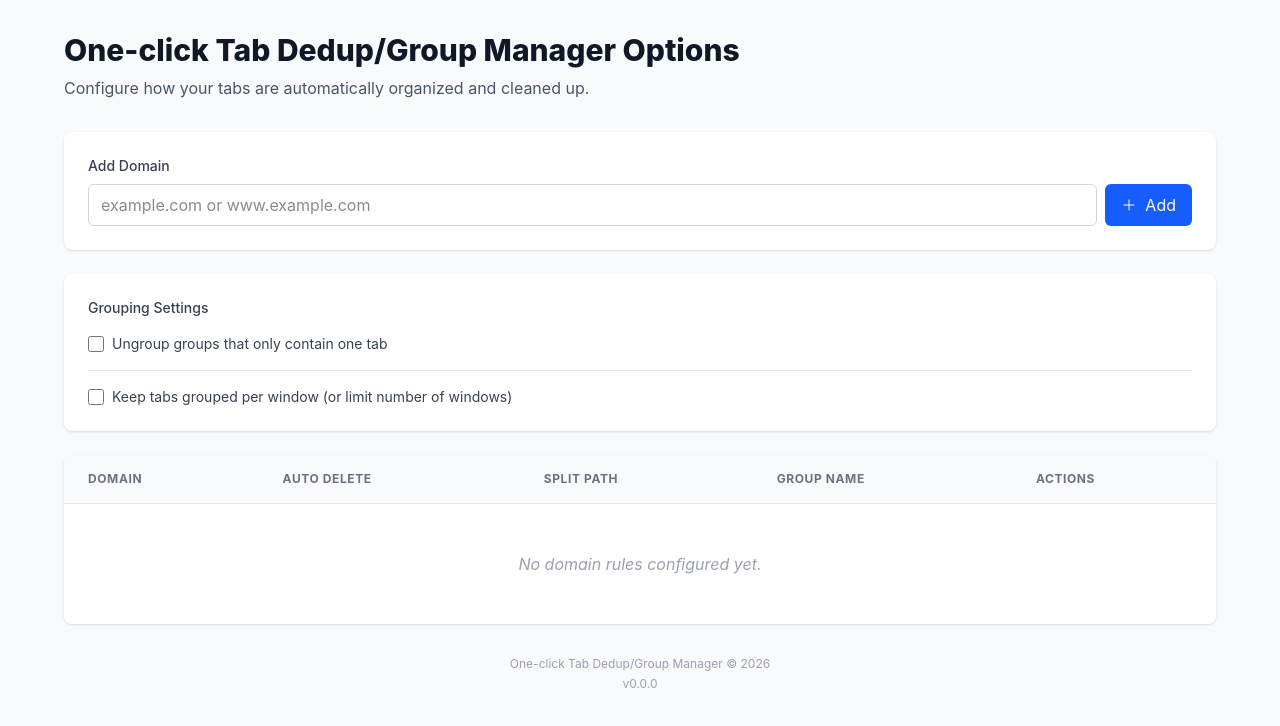
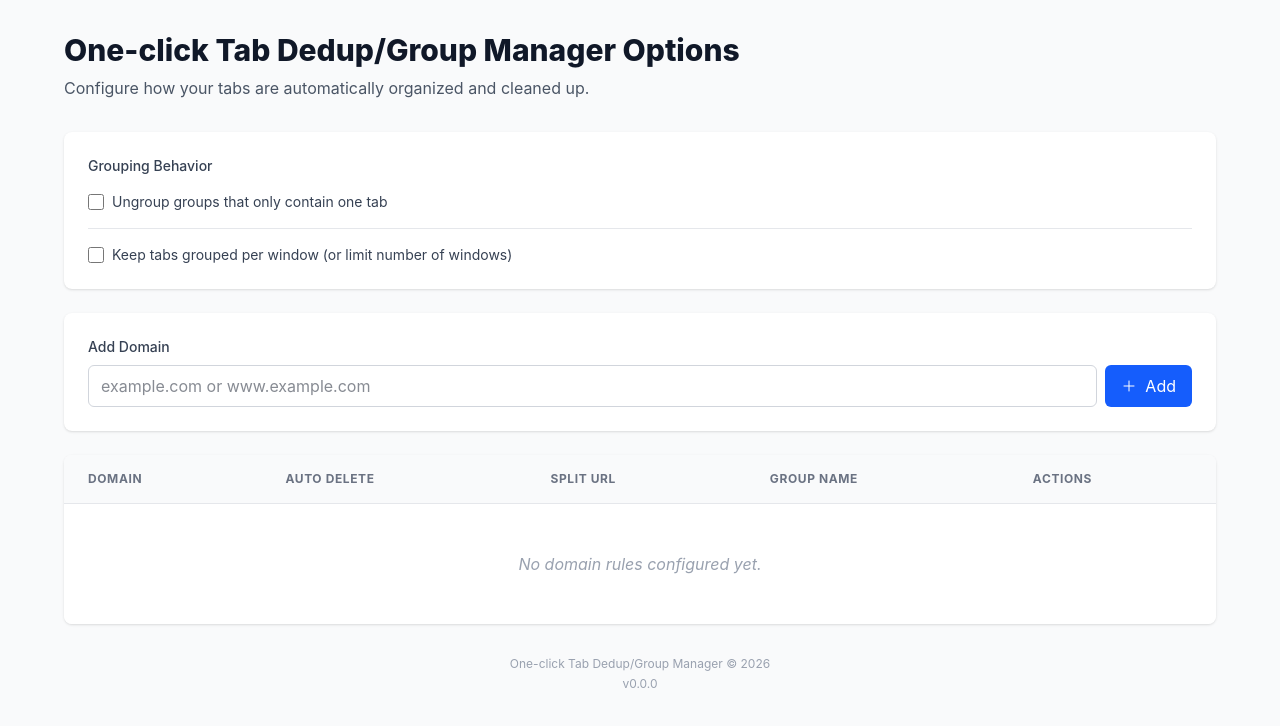
Before and after one commit to sonnywl/tab-dedup-manager, a React (Vite) app: page / in a window 1280 px wide. Shown: the top 726 px of the page. Built offline with nearby package versions, Linux system fonts and the light colour scheme.

Commit message:
visual continuity nit

```diff
--- a/public/updates.json
+++ b/public/updates.json
@@ -11,8 +11,8 @@
     "tab_dedup_manager@time_current.com": {
       "updates": [
         {
-          "version": "0.6.0",
-          "update_link": "https://sea-lion-app-i977g.ondigitalocean.app/web-ext-artifacts/be9d5ca55c914dcabde9-0.6.0.xpi"
+          "version": "0.6.1",
+          "update_link": "https://sea-lion-app-i977g.ondigitalocean.app/web-ext-artifacts/be9d5ca55c914dcabde9-0.6.1.xpi"
         }
       ]
     }
--- a/src/App.tsx
+++ b/src/App.tsx
@@ -175,7 +175,7 @@ const GroupingSettings = ({
 }) => (
   <section className="bg-white rounded-lg shadow p-6 mb-6">
     <label className="block text-sm font-medium text-gray-700 mb-4">
-      Grouping Settings
+      Grouping Behavior
     </label>
     <div className="space-y-4">
       <div className="flex items-center gap-4 border-b border-gray-200 pb-4">
@@ -327,14 +327,14 @@ const RuleRow = React.memo(
                 });
               }}
               className="w-14 px-1 py-1 text-sm border border-gray-300 rounded focus:outline-none focus:ring-2 focus:ring-blue-500 disabled:opacity-50"
-              aria-label="Split by path segment index"
+              aria-label="Split by url path segment index"
             />
             <button
               disabled={rule.splitByPath === null}
               onClick={() => onUpdate(rule.id, { splitByPath: null })}
               className="text-gray-400 hover:text-gray-600 p-0.5 disabled:opacity-40"
-              title="Clear split path"
-              aria-label="Clear split path"
+              title="Clear url path index"
+              aria-label="Clear url path index"
             >
               <XMarkIcon className="w-4 h-4" />
             </button>
@@ -420,8 +420,8 @@ export default function App() {
           </p>
         </header>
 
+        <GroupingSettings config={grouping} onChange={updateGrouping} />
         <AddDomainForm onAdd={handleAddDomain} />
-        <GroupingSettings config={grouping} onChange={updateGrouping} />
 
         <section className="bg-white rounded-lg shadow overflow-hidden">
           <table className="min-w-full divide-y divide-gray-200">
@@ -429,7 +429,7 @@ export default function App() {
               <tr>
                 <th className="px-6 py-4 text-left">Domain</th>
                 <th className="px-6 py-4 text-left">Auto Delete</th>
-                <th className="px-6 py-4 text-left">Split Path</th>
+                <th className="px-6 py-4 text-left">Split URL</th>
                 <th className="px-6 py-4 text-left">Group Name</th>
                 <th className="px-6 py-4 text-left">Actions</th>
               </tr>
```
Also changed, not shown: public/manifest.json, public_chrome/manifest.json, public_firefox/manifest.json.
